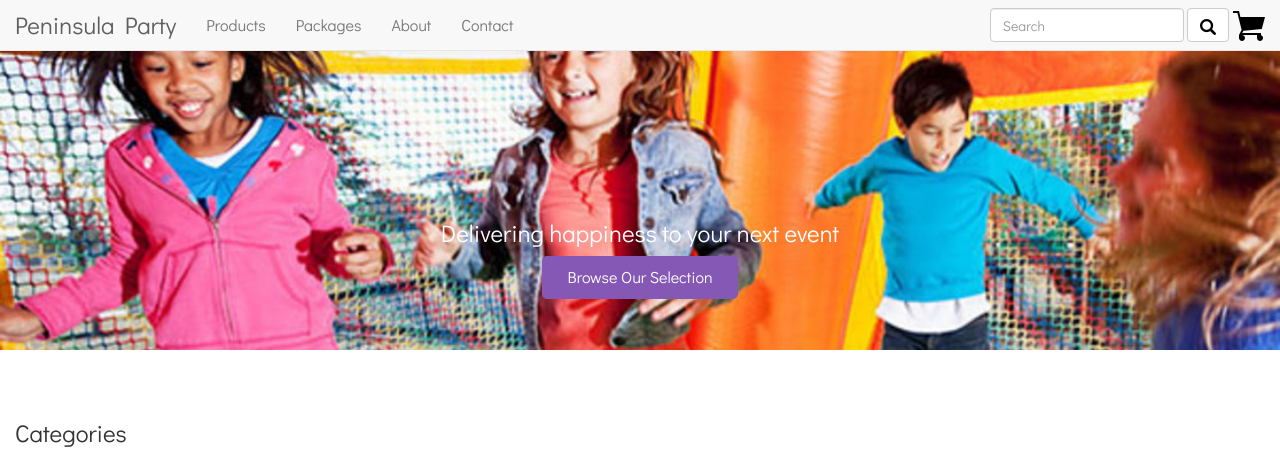
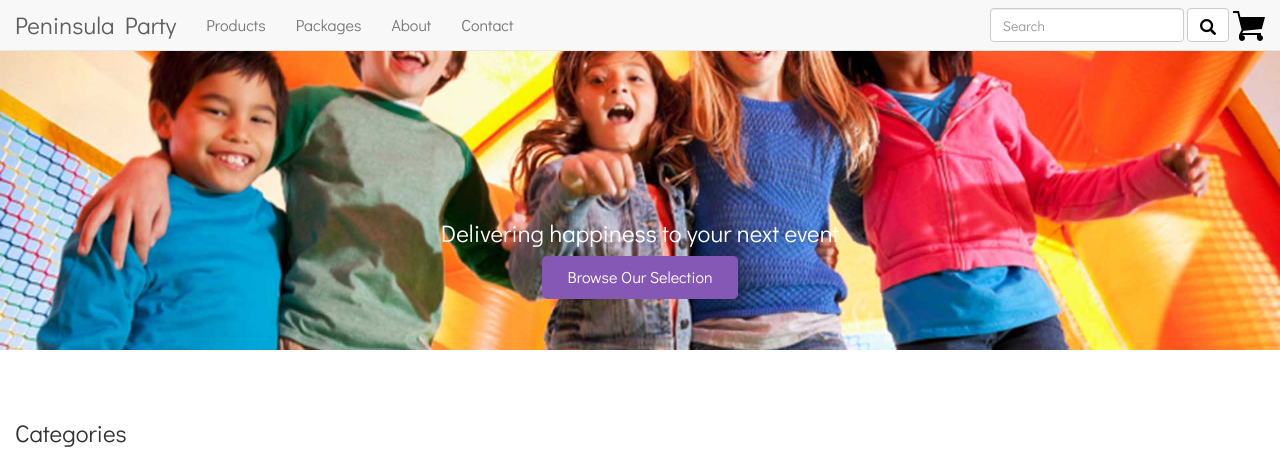
Before and after one commit to meschneider/cogs187b, a website: page public/index.html in a window 1280 px wide. Shown: the top 453 px of the page. Drawn offline with nearby package versions, Linux system fonts and the light colour scheme.

Commit message:
package pics

```diff
--- a/public/index.html
+++ b/public/index.html
@@ -58,7 +58,7 @@
     <!--end navigation-->
 
     <!--banner image-->
-    <div class="hero-image" style="background-image: url('img/kidsjump.jpg');">
+    <div class="hero-image" style="background-image: url('img/homebanner.jpg');">
         <div class="hero-text">
             <h3> Delivering happiness to your next event</h3>
             <button>Browse Our Selection</button>
```
Also changed, not shown: public/img/homebanner.jpg (added), public/img/package1.png.
